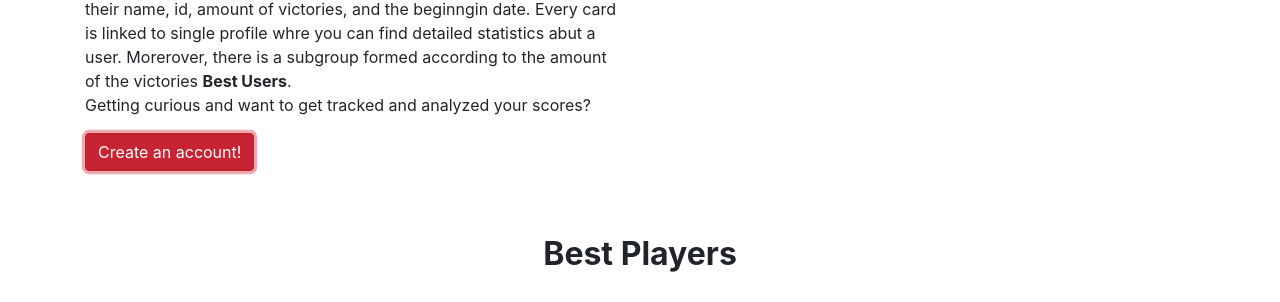
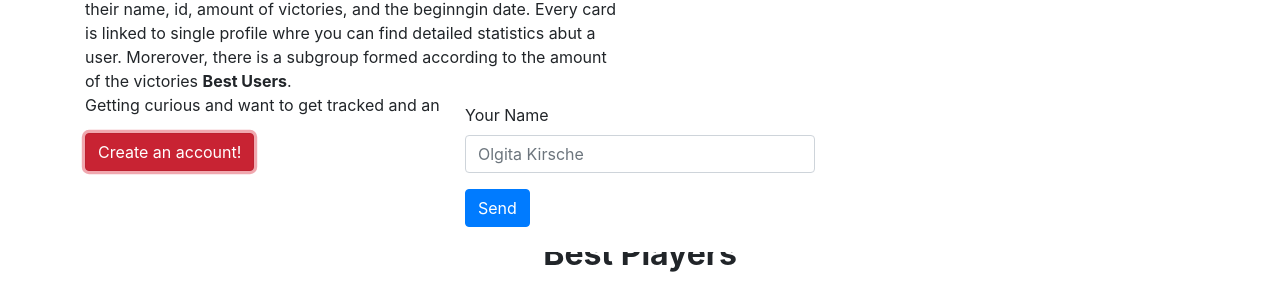
Before and after one commit to pr-olga/stabil_fe, a Vue app: page /users in a window 1280 px wide. Both pictures are taken after a click on the button "Create an account!". Shown: the part 235-537 px from the top of the page. Built offline with nearby package versions, Linux system fonts and the light colour scheme; no server answers.

Commit message:
feat: add basic modal

```diff
--- /dev/null
+++ b/src/components/User/CreateUserForm.vue
@@ -0,0 +1,60 @@
+<template>
+ <transition name="slide" appear>
+  <div class="modal-stabil" tabindex="-1" role="dialog" aria-labelledby="exampleModalLabel" aria-hidden="true" v-if="showModal">
+  <form ref="newUser" @submit.prevent="createUser">
+      <div class="form-group">
+        <label for="name">Your Name</label>
+        <input type="text" class="form-control" id="name" aria-describedby="nameHelp"
+          placeholder="Olgita Kirsche" v-model="name">
+      </div>
+      <button type="submit" class="btn btn-primary">Send</button>
+    </form>
+  </div>
+ </transition>
+</template>
+
+<script>
+export default {
+  props: {
+    showModal: {
+      type: Boolean
+    }
+  }
+}
+</script>
+
+<style>
+.modal-overlay {
+ position: absolute;
+ top: 0;
+ left: 0;
+ right: 0;
+ bottom: 0;
+ z-index: 98;
+ background-color: rgba(0, 0, 0, 0.3);
+}
+
+.modal-stabil{
+ position: fixed;
+ top: 50%;
+ left: 50%;
+ transform: translate(-50%, -50%);
+ z-index: 99;
+ width: 100%;
+ max-width: 400px;
+ background-color: #FFF;
+ border-radius: 16px;
+ padding: 25px;
+}
+
+.slide-enter-active,
+.slide-leave-active {
+ transition: transform .5s;
+}
+
+.slide-enter,
+.slide-leave-to {
+ transform: translateY(-50%) translateX(100vw);
+}
+
+</style>
--- a/src/views/Home.vue
+++ b/src/views/Home.vue
@@ -56,6 +56,7 @@ export default {
 
 .home-banner{
   max-height: 450px;
+  box-shadow: 0 3px 20px rgba(0,0,0,0.3);
 }
 
 </style>
--- a/src/views/Pages/Users/Users.vue
+++ b/src/views/Pages/Users/Users.vue
@@ -8,7 +8,9 @@
     <div class="row">
     <div class="col-md-6">
    Getting curious and want to get tracked and analyzed your scores?
-   <p class="mt-3"><button class="btn btn-danger">Create an account!</button></p>
+   <p class="mt-3">
+    <user-form :showModal="showModal"></user-form>
+     <button class="btn btn-danger btn-alert-stabil" @click="showModal = true">Create an account!</button></p>
     </div>
   </div>
     <div class="mt-5">
@@ -38,14 +40,17 @@
 
 <script>
 import UserCard from '@/components/User/UserCard'
+import CreateUserForm from '@/components/User/CreateUserForm'
 
 export default {
   components: {
-    'user-card': UserCard
+    'user-card': UserCard,
+    'user-form': CreateUserForm
   },
   data () {
     return {
-      name: ''
+      name: '',
+      showModal: false
     }
   },
   methods: {
@@ -76,4 +81,10 @@ export default {
   font-weight: 700;
 }
 
+.btn.btn-alert-stabil{
+  background-color: #ff284a;
+  border-color: #ff284a;
+  box-shadow: 0 6px 10px 0 rgba(0, 0, 0, 0.3);
+}
+
 </style>
```
